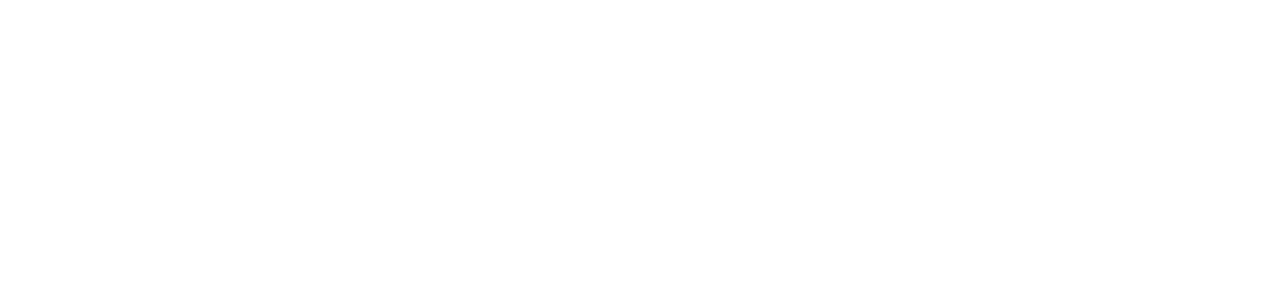
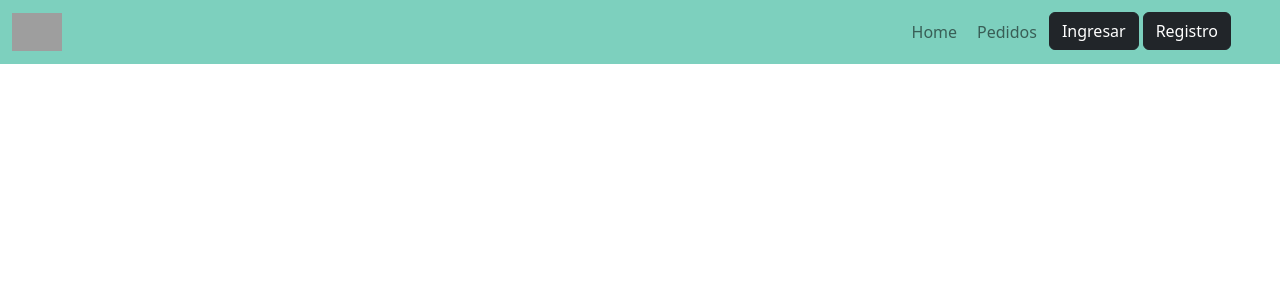
Before and after one commit to ContiLuna/Proyecto_final_fe, a React (Create React App) app: page /login in a window 1280 px wide. Before the commit this address had no page. Shown: the top 300 px of the page. Built offline with nearby package versions, Linux system fonts and the light colour scheme; grey boxes are pictures that could not be loaded.

Commit message:
agregué links de reactrouter y que navbar se colapse al clickear un link

```diff
--- a/src/App.js
+++ b/src/App.js
@@ -4,9 +4,12 @@
 
 function App() {
   return (
-   <Routes>
-    <Route path='/' element={<NavBar/>} />
-   </Routes>
+   <div>
+    <NavBar />
+    <Routes>
+
+    </Routes>
+   </div>
   );
 }
 
--- a/src/components/NavBar.jsx
+++ b/src/components/NavBar.jsx
@@ -1,30 +1,40 @@
-import React, { Component } from 'react'
+import React, { Component, useState } from 'react'
+import { Link } from "react-router-dom";
 import Button from 'react-bootstrap/Button';
 import Container from 'react-bootstrap/Container';
-// import Form from 'react-bootstrap/Form';
 import Nav from 'react-bootstrap/Nav';
 import Navbar from 'react-bootstrap/Navbar';
 import "./NavBar.css";
 
 
 function NavBar() {
+  const [expanded, setExpanded] = useState(false);
     return (
-      <Navbar collapseOnSelect expand="sm" sticky="top" className='Navbcss'>
+      <Navbar expanded={expanded} expand="sm" sticky="top" className='Navbcss'>
         <Container fluid>
-          <Navbar.Brand className='' href="#"><img
-          src="https://i.ibb.co/x27ShPx/Ok-food-191919.png"
-          alt="Logo" width={'50px'}/></Navbar.Brand>
-          <Navbar.Toggle aria-controls="responsive-navbar-nav" />
+          <Navbar.Brand>
+            <Link to="/">
+            <img src="https://i.ibb.co/x27ShPx/Ok-food-191919.png" alt="Logo" width={'50px'}/>
+            </Link>
+          </Navbar.Brand>
+          <Navbar.Toggle onClick={()=> setExpanded(!expanded)} aria-controls="responsive-navbar-nav" />
           <Navbar.Collapse id="responsive-navbar-nav">
-              <Nav className="container gap-1 flex-column flex-sm-row justify-content-center justify-content-sm-end"
-              style={{ maxHeight: '100%' }}>
-              <Nav.Link href="#action1" className='d-inline-flex justify-content-center'>Home</Nav.Link>
-              <Nav.Link href="#action2" className='d-inline-flex justify-content-center'>Pedidos</Nav.Link>
-              <Button type='button'
-              className="btn btn-dark">Ingresar</Button>
-              <Button type='button'
-              className="btn btn-dark">Registro</Button>
-            </Nav>
+              <Nav onClick={()=> setTimeout(()=> {setExpanded(false)}, 50)}
+              className='container gap-1 flex-column flex-sm-row justify-content-center justify-content-sm-end'>
+                <Nav.Link as={Link} to='/' href='/' className='d-inline-flex justify-content-center'
+                >Home</Nav.Link>
+                <Nav.Link as={Link} to='/pedidos' href='/pedidos' className='d-inline-flex justify-content-center'
+                >Pedidos</Nav.Link>
+                <Link to='/login'>
+                  <Button type='button'
+                  className='btn btn-dark container gap-1 flex-column flex-sm-row justify-content-center justify-content-sm-end'>Ingresar</Button>
+                </Link>
+                <Link to='/login'>
+                  <Button type='button'
+                  className='btn btn-dark container gap-1 flex-column flex-sm-row justify-content-center justify-content-sm-end'
+                  data-bs-toggle="collapse" data-bs-target='Navbar.Collapse.show'>Registro</Button>
+                </Link>
+              </Nav>
           </Navbar.Collapse>
         </Container>
       </Navbar>
```
